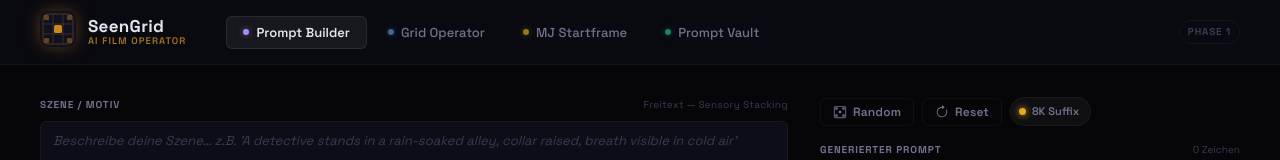
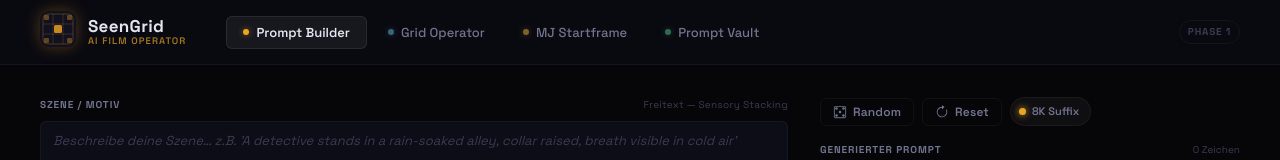
Before and after one commit to n4wmachine/SeenGrid, a React (Vite) app: page / in a window 1280 px wide. Shown: the top 160 px of the page. Built offline with nearby package versions, Linux system fonts and the light colour scheme.

Commit message:
redesign: tab dot colors — amber/steel/straw/sage, no violet

```diff
--- a/src/App.jsx
+++ b/src/App.jsx
@@ -8,10 +8,10 @@ const MJStartframe = lazy(() => import('./components/MJStartframe.jsx'))
 const PromptVault = lazy(() => import('./components/PromptVault.jsx'))
 
 const TABS = [
-  { id: 'builder',  label: 'Prompt Builder', dot: '#a78bfa', desc: 'NanoBanana-optimiert' },
-  { id: 'grid',     label: 'Grid Operator',   dot: '#60a5fa', desc: 'World Boards & Multi-Shot' },
-  { id: 'mj',       label: 'MJ Startframe',   dot: '#fbbf24', desc: '5-Element Architektur' },
-  { id: 'vault',    label: 'Prompt Vault',     dot: '#34d399', desc: '1500+ Community Prompts' },
+  { id: 'builder', label: 'Prompt Builder', dot: '#e8a624', desc: 'NanoBanana-optimiert' },
+  { id: 'grid',    label: 'Grid Operator',  dot: '#5c9fc4', desc: 'World Boards & Multi-Shot' },
+  { id: 'mj',      label: 'MJ Startframe',  dot: '#c9a040', desc: '5-Element Architektur' },
+  { id: 'vault',   label: 'Prompt Vault',   dot: '#4aab7a', desc: '1500+ Community Prompts' },
 ]
 
 export default function App() {
```
